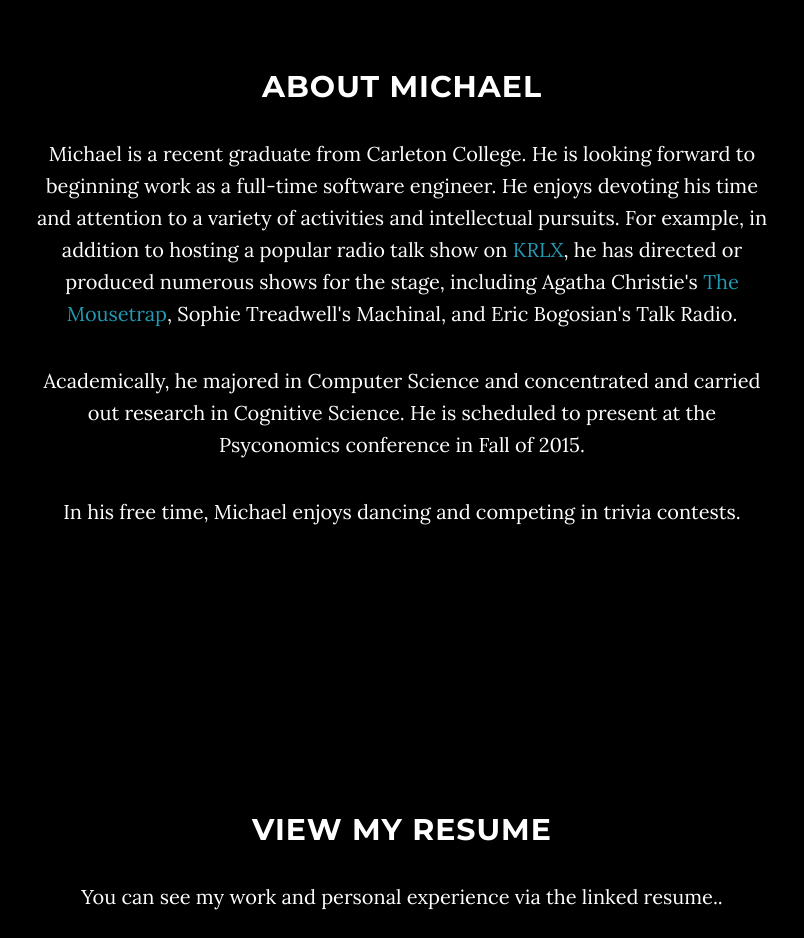
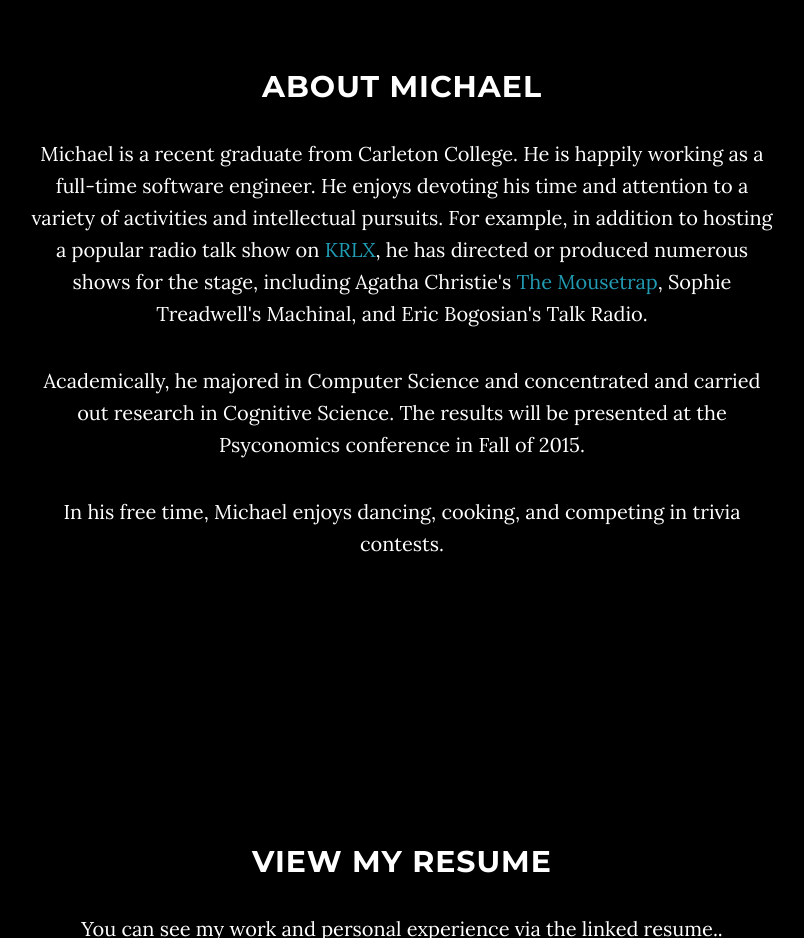
Before and after one commit to michaelwheatman/michaelwheatman.github.io, a plain HTML site: page index.html in a window 1280 px wide. Shown: the part 980-1918 px from the top of the page, without its empty margins (238-1042 px from the left). Drawn offline with Linux system fonts and the light colour scheme.

Commit message:
Update index.html

```diff
--- a/index.html
+++ b/index.html
@@ -91,10 +91,10 @@
         <div class="row">
             <div class="col-lg-8 col-lg-offset-2">
                 <h2>About Michael</h2>
-                <p>Michael is a recent graduate from Carleton College. He is looking forward to beginning work as a full-time software engineer. He enjoys devoting his time and attention to a variety of activities and intellectual pursuits.
+                <p>Michael is a recent graduate from Carleton College. He is happily working as a full-time software engineer. He enjoys devoting his time and attention to a variety of activities and intellectual pursuits.
                 For example, in addition to hosting a popular radio talk show on <a href="http://www.krlx.org"> KRLX</a>, he has directed or produced numerous shows for the stage, including Agatha Christie's <a href="img/mousetrap.jpg">The Mousetrap</a>, Sophie Treadwell's Machinal, and Eric Bogosian's Talk Radio.
-                <p>Academically, he majored in Computer Science and concentrated and carried out research in Cognitive Science. He is scheduled to present at the Psyconomics conference in Fall of 2015.</p>
-                <p>In his free time, Michael enjoys dancing and competing in trivia contests.</p>
+                <p>Academically, he majored in Computer Science and concentrated and carried out research in Cognitive Science. The results will be presented at the Psyconomics conference in Fall of 2015.</p>
+                <p>In his free time, Michael enjoys dancing, cooking, and competing in trivia contests.</p>
             </div>
         </div>
     </section>
```
